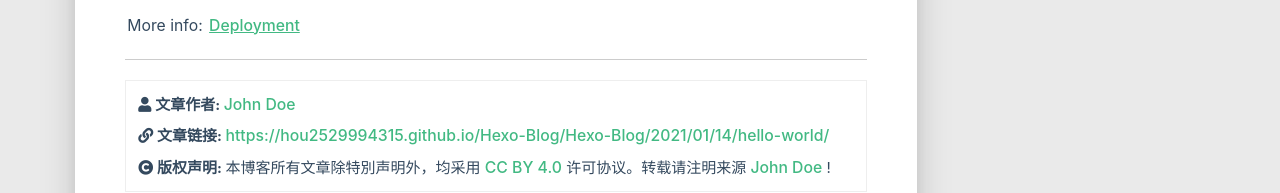
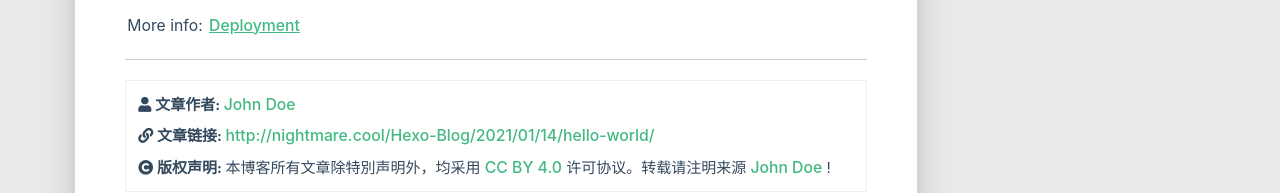
Before and after one commit to hou2529994315/Hexo-Blog, a plain HTML site: page 2021/01/14/hello-world/index.html in a window 1280 px wide. Shown: the part 1445-1638 px from the top of the page. Drawn offline with Linux system fonts and the light colour scheme; some packages are replaced by stand-ins of ours; a script that the page names is missing.

Commit message:
Site updated: 2021-01-14 21:33:13

```diff
--- a/2021/01/14/hello-world/index.html
+++ b/2021/01/14/hello-world/index.html
@@ -499,7 +499,7 @@
                     </i>
                 </span>
                 <span class="reprint-info">
-                    <a href="https://hou2529994315.github.io/Hexo-Blog/Hexo-Blog/2021/01/14/hello-world/">https://hou2529994315.github.io/Hexo-Blog/Hexo-Blog/2021/01/14/hello-world/</a>
+                    <a href="http://nightmare.cool/Hexo-Blog/2021/01/14/hello-world/">http://nightmare.cool/Hexo-Blog/2021/01/14/hello-world/</a>
                 </span>
             </div>
             <div class="reprint__notice">
```
